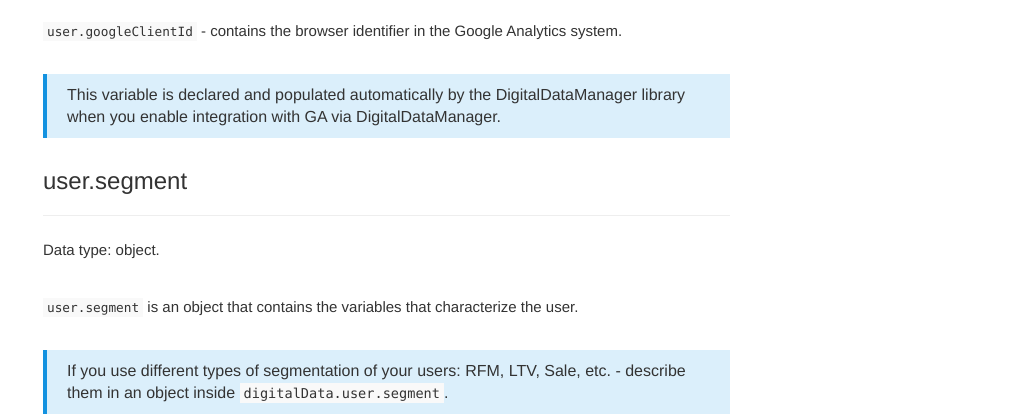
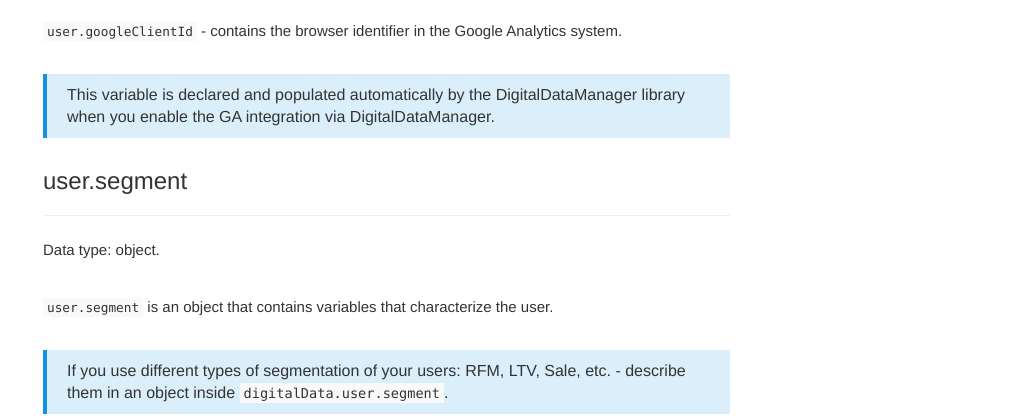
Before and after one commit to segmentstream-com/segmentstream-com.github.io, a Jekyll site: the page built from _docs/digitaldata/user.md, in a window 1280 px wide and 900 px high, scrolled down 4169 px. Shown: the part 200-616 px from the top of the window, without its empty margins (252-1280 px from the left). Built offline with Jekyll 4.4.1, drawn with Linux system fonts in a browser that asks for light colours; nearby versions of some CDN libraries; some of the changed text lies outside the part shown.

Commit message:
digitaData user fix

```diff
--- a/_docs/digitaldata/user.md
+++ b/_docs/digitaldata/user.md
@@ -142,11 +142,11 @@ Data type: string in ISO 8601 format.
 Data type: string.
 
 `user.googleClientId` - contains the browser identifier in the Google Analytics system.
->This variable is declared and populated automatically by the DigitalDataManager library when you enable integration with GA via DigitalDataManager.
+>This variable is declared and populated automatically by the DigitalDataManager library when you enable the GA integration via DigitalDataManager.
 
 ### <a name="14"></a>user.segment
 ------
 Data type: object.
 
-`user.segment` is an object that contains the variables that characterize the user.
+`user.segment` is an object that contains variables that characterize the user.
 >If you use different types of segmentation of your users: RFM, LTV, Sale, etc. - describe them in an object inside `digitalData.user.segment`.
```
Also changed, not shown: other parts of _docs/digitaldata/user.md (+1 -1 lines).
